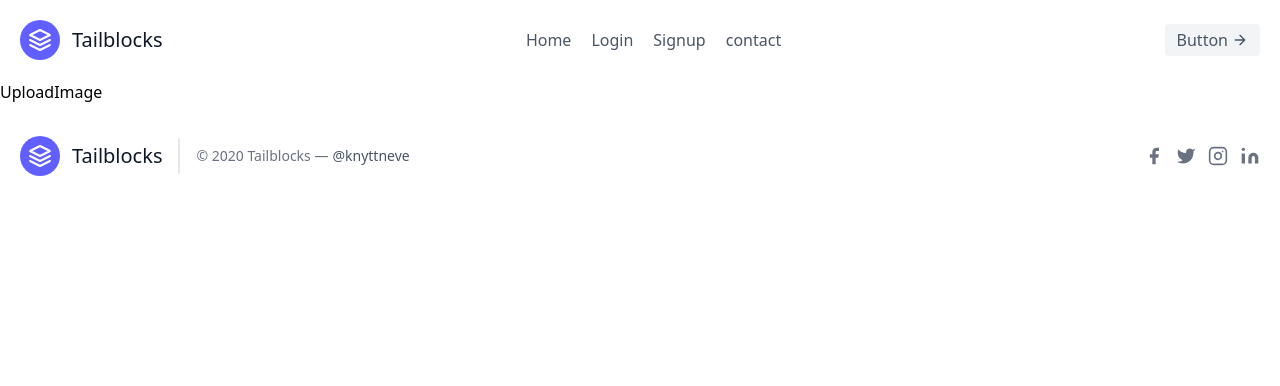
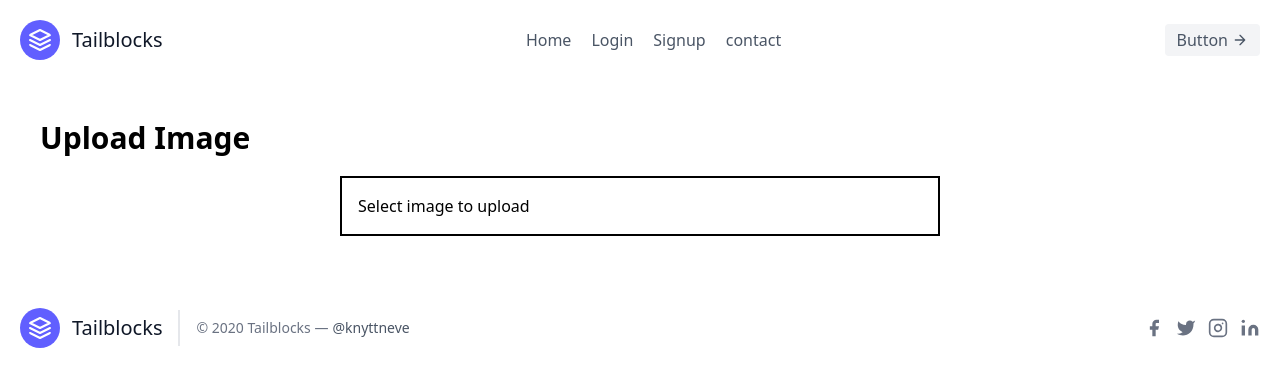
Before and after one commit to Anshi83/frontend, a Next.js app: page /upload-image in a window 1280 px wide. Shown: the top 386 px of the page. Built offline with nearby package versions, Linux system fonts and the light colour scheme.

Commit message:
cloudimage

```diff
--- a/src/app/upload-image/page.jsx
+++ b/src/app/upload-image/page.jsx
@@ -1,8 +1,44 @@
-import React from 'react'
+'use client';
+import axios from 'axios';
+import React from 'react';
+import toast from 'react-hot-toast';
 
 const UploadImage = () => {
+const handleUpload=(e) =>{
+    const file= e.target.files[0];
+    console.log(file);
+     const formdata= new FormData();
+     formdata.append('file',file);
+     formdata.append('cloud_name','dq9a8awxu');
+     formdata.append('upload_preset','MyPreset');
+
+     axios.post('https://api.cloudinary.com/v1_1/dq9a8awxu/image/upload',
+         formdata)
+     .then ((result) =>{
+        console.log(result.data.url);
+        toast.success( 'Image Uploaded');
+        }).catch((err) =>{
+        console.log(err);
+        toast.error('Error in Uploading Image');
+});
+}
+
+
+
+
   return (
-    <div>UploadImage</div>
+    <div className='container mx-auto p-10'>
+        <h1 className='text-3xl font-bold mb-5'>Upload Image</h1>
+
+        <label htmlFor='image' className='block p-4 border-2 mx-auto w-1/2'>
+        Select image to upload
+        </label>
+
+        <input onChange={handleUpload}
+        id='image' className='hidden' type='file' accept='image/*'/>
+
+
+    </div>
   )
 }
 
```
